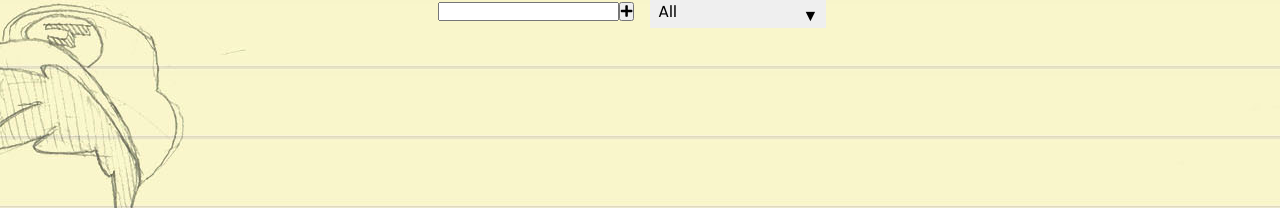
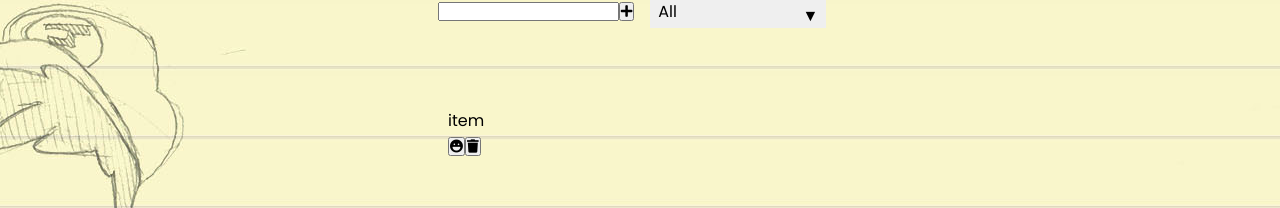
Before and after one commit to JordanBelmont/checklist, a React (Create React App) app: page / in a window 1280 px wide. Shown: the part 397-605 px from the top of the page. Built offline with nearby package versions, Linux system fonts and the light colour scheme.

Commit message:
Created Todo.js and added complete and delete buttons

```diff
--- /dev/null
+++ b/src/components/Todo.js
@@ -0,0 +1,18 @@
+import React from 'react';
+
+const Todo = () => {
+
+   return (
+      <div className="todo">
+         <li className='todo-item'>item</li>
+         <button className="complete-btn">
+            <i className="fas fa-laugh"></i>
+         </button>
+         <button className="delete-btn">
+            <i className="fas fa-trash"></i>
+         </button>
+      </div>
+   );
+};
+
+export default Todo;
--- a/src/components/TodoList.js
+++ b/src/components/TodoList.js
@@ -1,10 +1,15 @@
 import React from 'react';
+// Import Components
+import Todo from './Todo';
 
+// Props
 const TodoList = () => {
 
    return (
       <div className="todo-container">
          <ul className="todo-list">
+            <Todo
+            />
          </ul>
       </div>
    );
```
